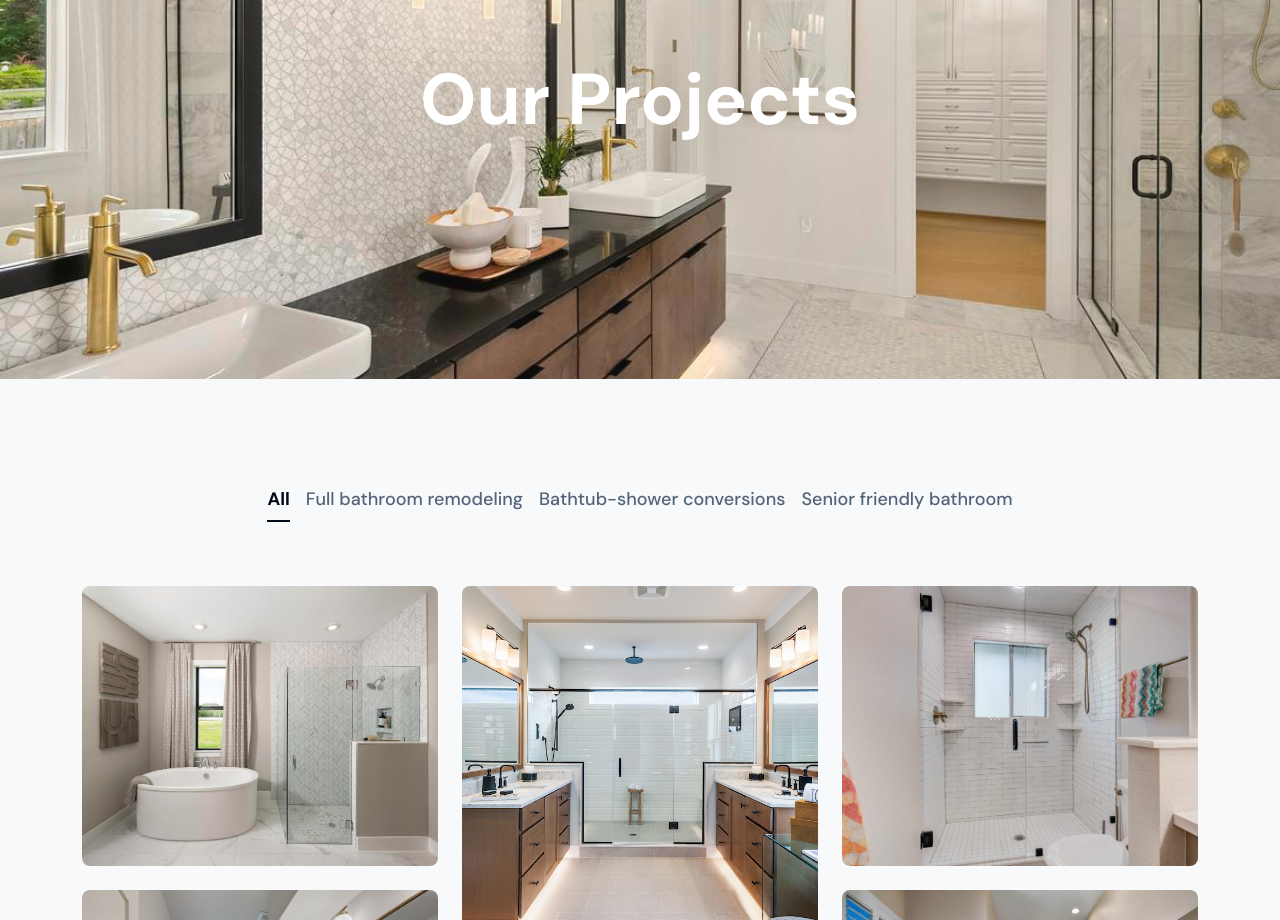
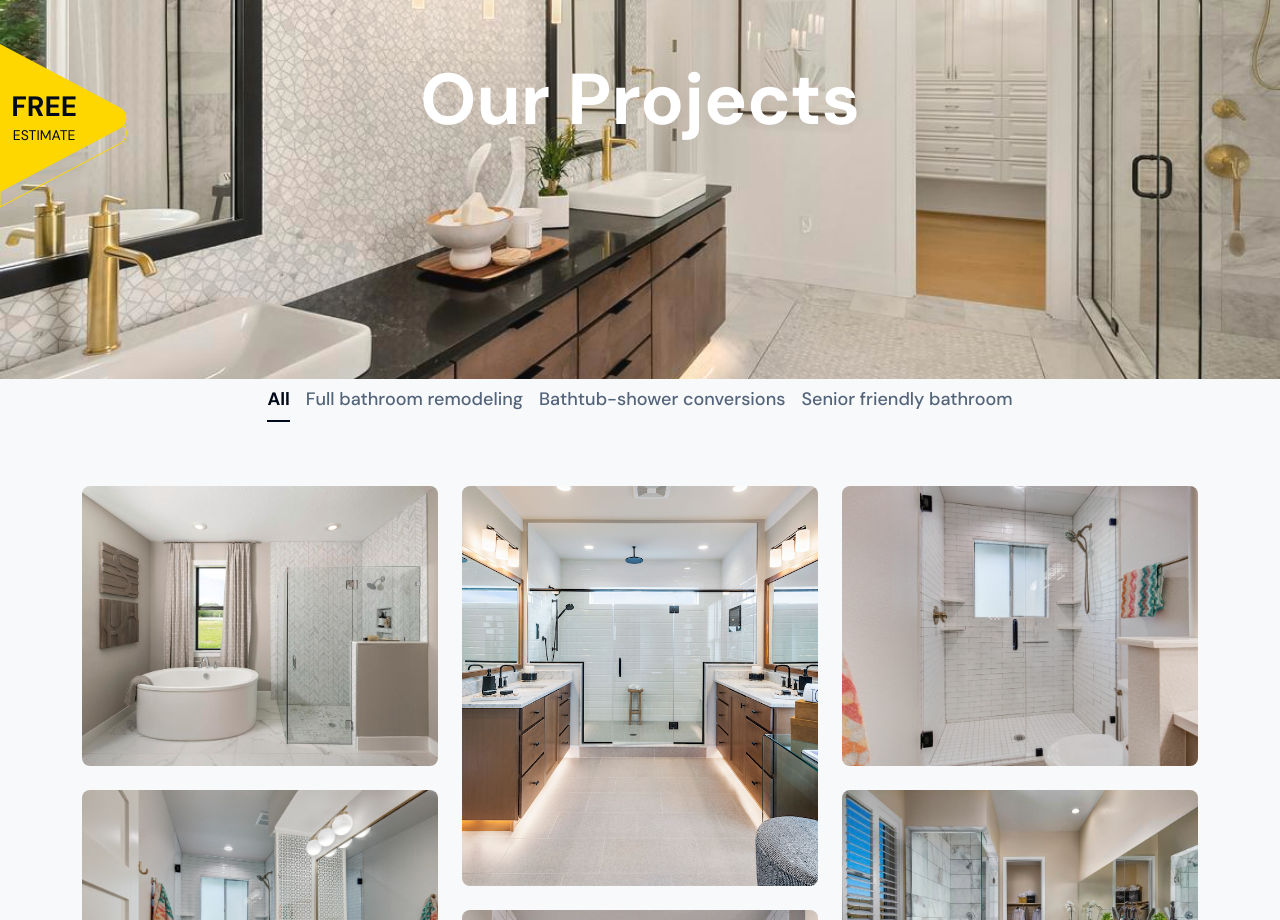
Before and after one commit to Turag-nsu/musebath2, a React (Create React App) app: page /projects in a window 1280 px wide. Shown: the part 180-1100 px from the top of the page. Built offline with nearby package versions, Linux system fonts and the light colour scheme; a web font is replaced by a local one.

Commit message:
estimate button possition

```diff
--- a/src/Pages/BlogPage/BlogPage.js
+++ b/src/Pages/BlogPage/BlogPage.js
@@ -16,7 +16,7 @@ const BlogPage=()=> {
         <div style={{ backgroundColor: '#FFF' }}>
             <BlogHeroPart text="Our Blogs" bg={blogBG}/>
         </div>
-      <div style={{ backgroundColor: '#F8F9FA' }}>
+      <div style={{ backgroundColor: '#F8F9FA', position: "relative", zIndex: "-1"}}>
         <Blogs />
       </div>
       <div style={{ backgroundColor: '#FFF' }}>
--- a/src/Pages/ProjectPage/ProjectPage.js
+++ b/src/Pages/ProjectPage/ProjectPage.js
@@ -5,18 +5,19 @@ import ProjectTabs from '../../components/ProjectTabs/ProjectTabs';
 import ConsultationForm from '../../components/ConsultationForm/ConsultationForm';
 import TrustedArea from '../../components/TrustedArea/TrustedArea';
 import SingleProjectPage from './SingleProjectPage/SingleProjectPage';
+import BlogHeroPart from '../../components/BlogHeroPart/BlogHeroPart';
+import projectBg from '../../Images/Project/project-hero-bg.jpeg';
 
 const ProjectPage = () => {
-    // Your component code goes here
     return (
         <div>
-            <div>
-                <ProjectsHeroPart />
-            </div>
+            {/* <div > */}
+                <BlogHeroPart text="Our Projects" bg={projectBg} />
+            {/* </div> */}
             <div>
                 <ProjectTabs />
             </div>
-            <div>
+            <div style={{position: "relative", zIndex: "-1"}}>
                 <ProjectArea />
             </div>
             <div>
--- a/src/components/ServicePageCard1/ServicePageCard1.js
+++ b/src/components/ServicePageCard1/ServicePageCard1.js
@@ -4,7 +4,7 @@ import serviceCardPic1 from '../../Images/service-area-1-pic-1'
 import { Container } from 'react-bootstrap';
 const ServicePageCard1 = ({image, title, body1, body2}) => {
     return (
-        <div className='service-page-card-1'>
+        <div className='service-page-card-1' style={{position:"relative", zIndex:"-1"}}>
             <Container>
                 <div className='service-page-card-1-container'>
                     <div className="service-page-card-1-pic-container">
```
